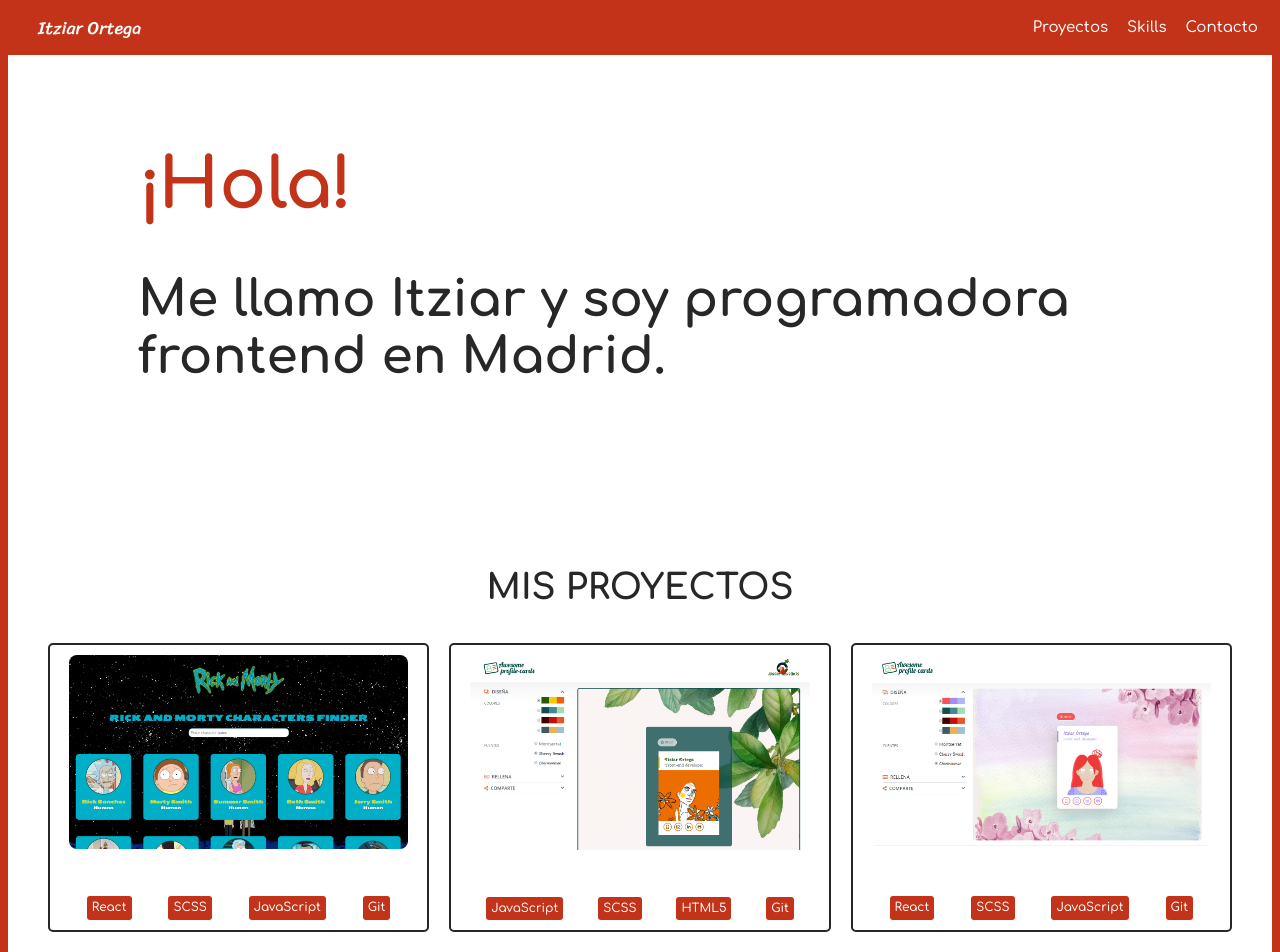
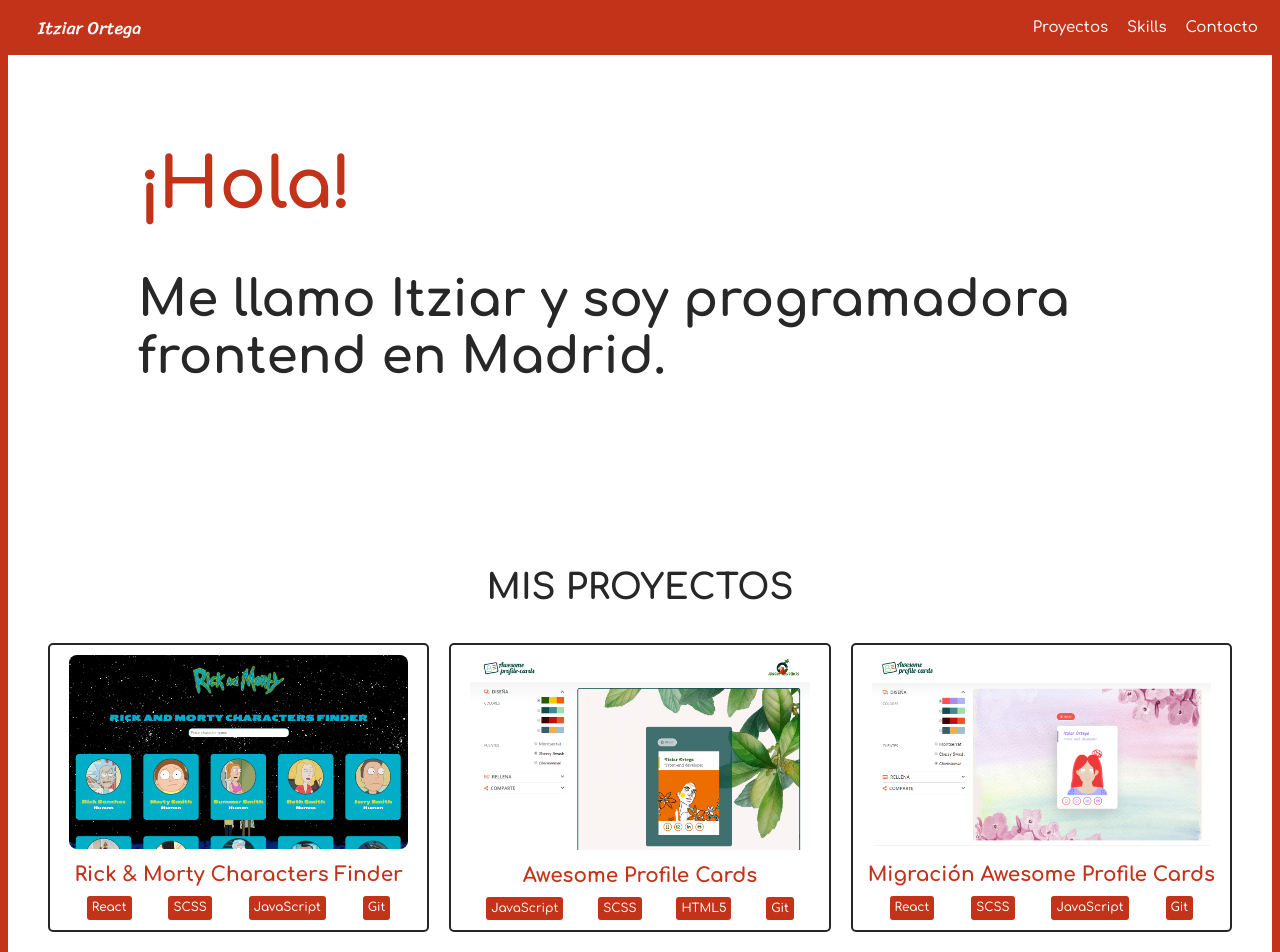
Before and after one commit to itziaroh/portfolio, a React (Create React App) app: page / in a window 1280 px wide. Shown: the top 952 px of the page. Built offline with nearby package versions, Linux system fonts and the light colour scheme.

Commit message:
Fix projects title. Add docs

```diff
--- a/src/styles/components/_projectCard.scss
+++ b/src/styles/components/_projectCard.scss
@@ -8,6 +8,7 @@
     }
     &-details{
         &-name{
+            color: $red;
             font-size: rem(16);
             text-align: center;
             margin-top: rem(10);
```
Also changed, not shown: 8 other files (tests, documents, lock files or other folders).
